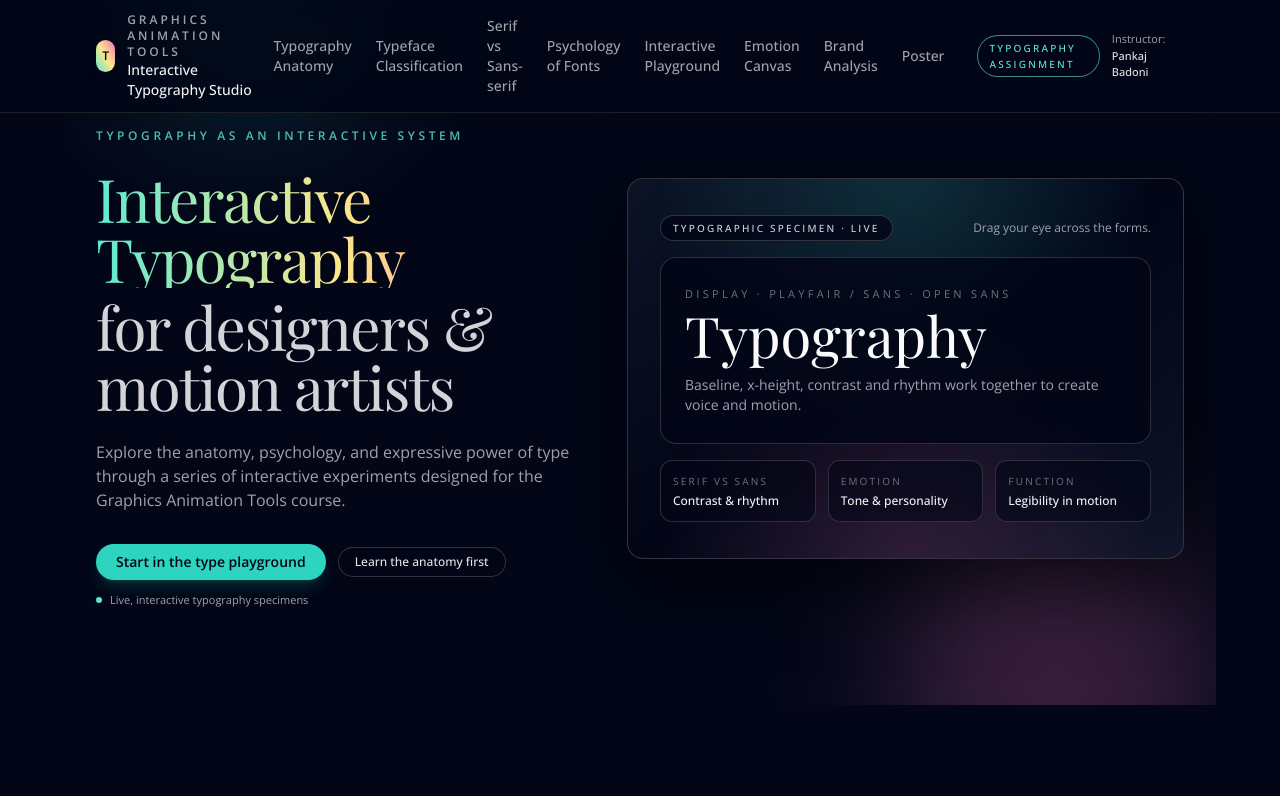
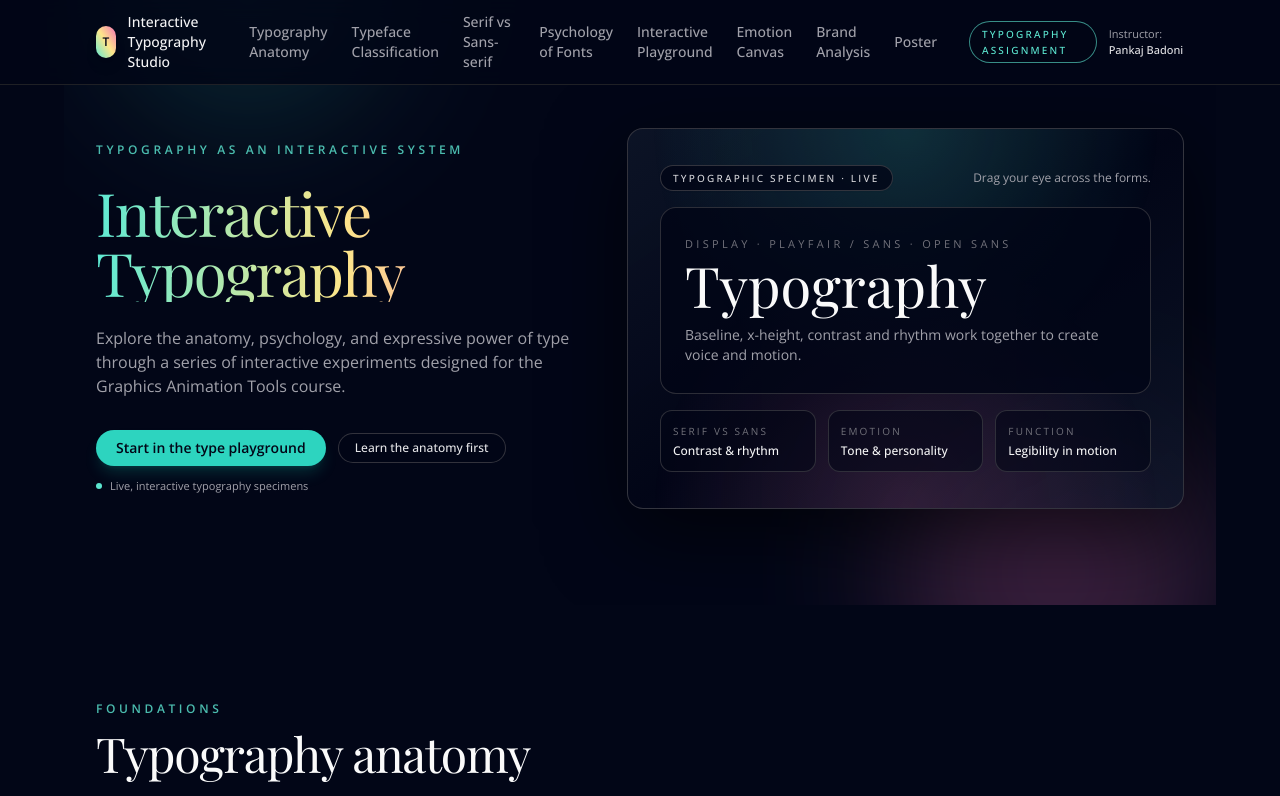
Before and after one commit to Prakhar478/Typography-Website, a React (Vite) app: page / in a window 1280 px wide. Shown: the top 796 px of the page. Built offline with nearby package versions, Linux system fonts and the light colour scheme.

Commit message:
updated homepage design

```diff
--- a/src/App.tsx
+++ b/src/App.tsx
@@ -46,9 +46,7 @@ function NavBar() {
             T
           </div>
           <div className="flex flex-col">
-            <span className="text-xs font-semibold uppercase tracking-[0.25em] text-zinc-400">
-              Graphics Animation Tools
-            </span>
+
             <span className="text-sm font-medium text-zinc-100">
               Interactive Typography Studio
             </span>
@@ -127,7 +125,7 @@ function NavBar() {
           </ul>
           <div className="mt-4 flex flex-col gap-1 text-[11px] text-zinc-400">
             <span className="font-medium text-zinc-200">
-              Typography Assignment · Graphics Animation Tools
+              Typography Assignment
             </span>
             <span>Instructor: Pankaj Badoni</span>
           </div>
@@ -201,7 +199,7 @@ function HeroSection() {
             className="text-balance text-4xl font-display tracking-tight text-zinc-50 sm:text-5xl lg:text-6xl"
           >
             <span className="block text-gradient">Interactive Typography</span>
-            <span className="mt-2 block text-zinc-300">for designers & motion artists</span>
+
           </h1>
           <p className="max-w-xl text-sm md:text-base text-zinc-400">
             Explore the anatomy, psychology, and expressive power of type through a series of
--- a/src/components/SiteFooter.tsx
+++ b/src/components/SiteFooter.tsx
@@ -4,9 +4,7 @@ export function SiteFooter() {
       <div className="section-shell py-8 md:py-10">
         <div className="flex flex-col gap-4 md:flex-row md:items-center md:justify-between">
           <div>
-            <p className="text-xs font-semibold uppercase tracking-[0.26em] text-zinc-500">
-              Graphics Animation Tools
-            </p>
+
             <p className="mt-1 text-sm text-zinc-100">
               Interactive Typography Assignment · Instructor: Pankaj Badoni
             </p>
```
